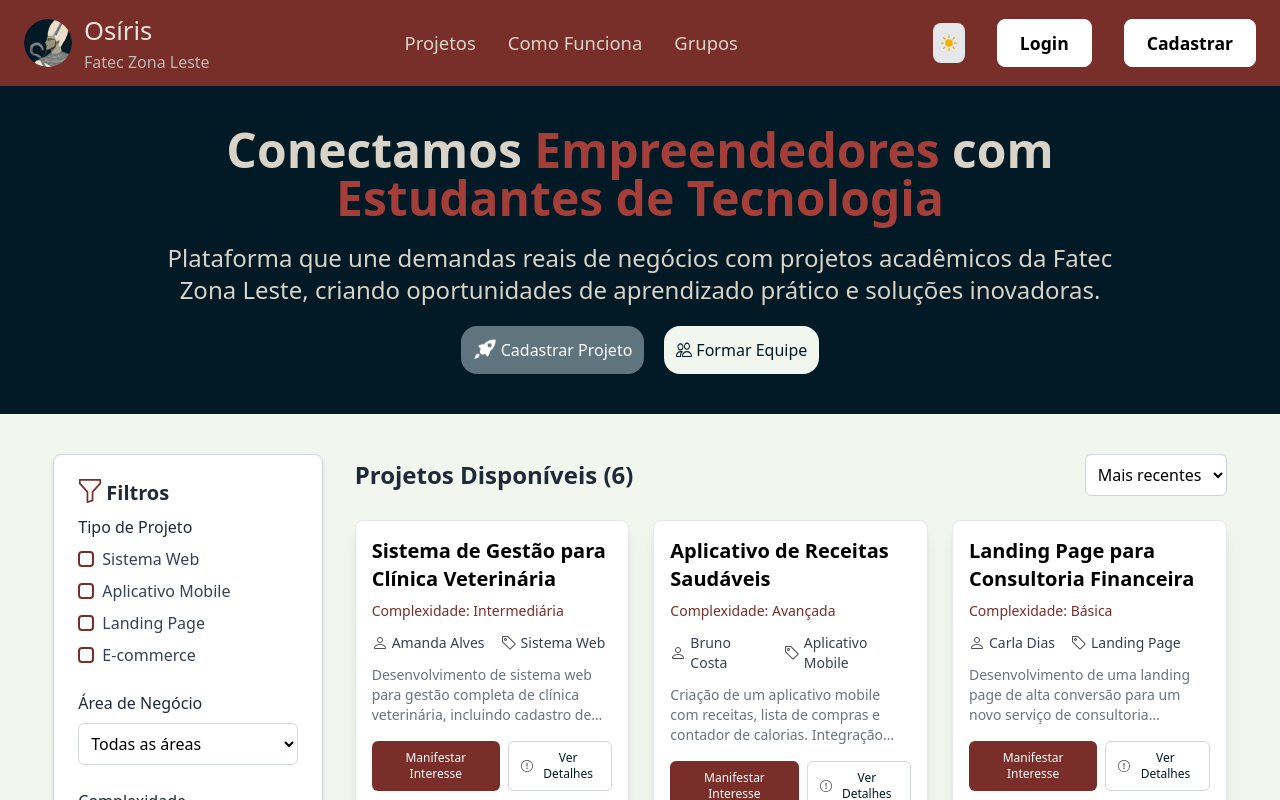
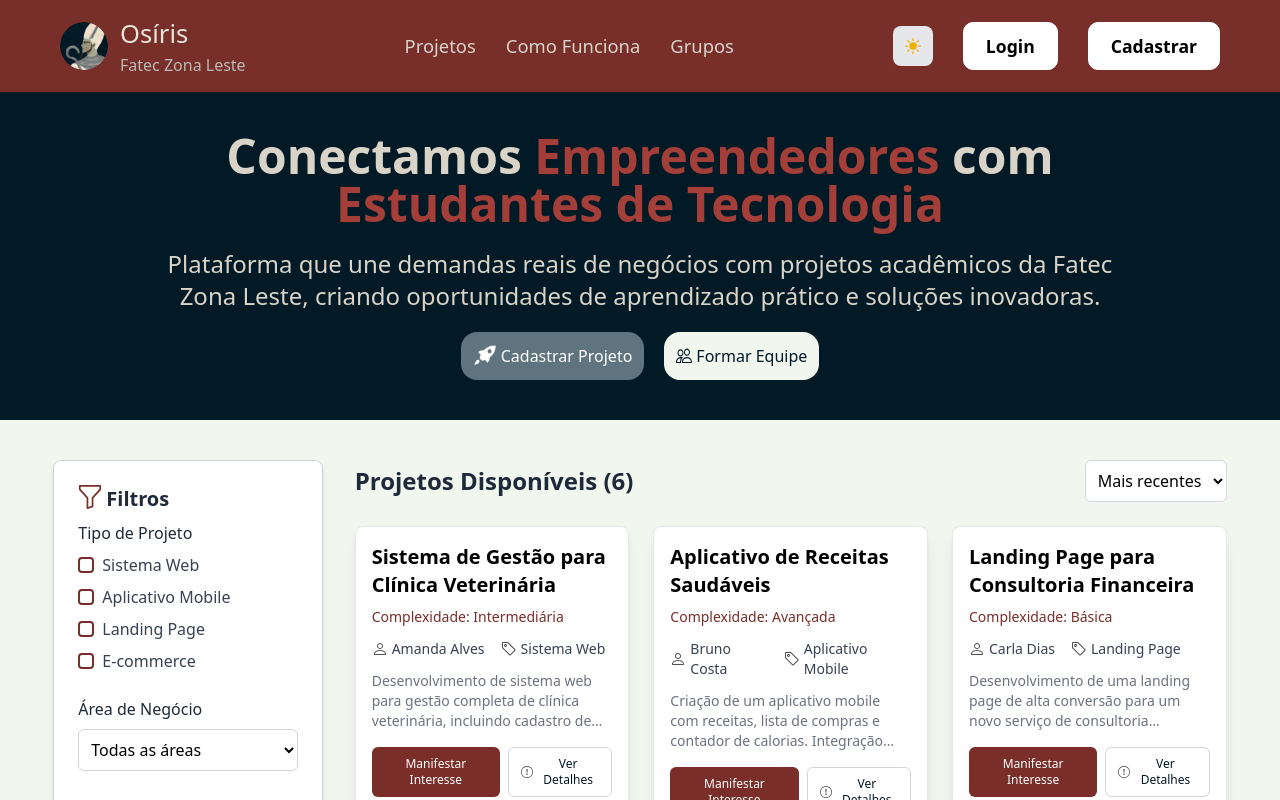
Before and after one commit to Infinito-1/osiris-react, a React (Vite) app: page / in a window 1280 px wide. Shown: the top 800 px of the page. Built offline with nearby package versions, Linux system fonts and the light colour scheme.

Commit message:
fix navbar

```diff
--- a/src/components/navbar/Navbar.tsx
+++ b/src/components/navbar/Navbar.tsx
@@ -1,82 +1,112 @@
 import { Link, useNavigate } from "react-router-dom";
 import logo from "../../assets/img/login/logo.png";
-import { Menu, MenuButton, MenuItem, MenuItems } from '@headlessui/react';
-import { ChevronDownIcon } from '@heroicons/react/20/solid';
+import { Menu, MenuButton, MenuItem, MenuItems } from '@headlessui/react'
+import { ChevronDownIcon } from '@heroicons/react/20/solid'
 import ThemeToggle from "../ThemeToggle";
 
 function Navbar() {
   const navigate = useNavigate();
   return (
+    <>
       <div>
-      {/* Mobile */}
-      <div className="block sm:hidden">
-        <nav className="flex justify-between items-center bg-[#782e29] px-4 py-3 w-full">
-          {/* Logo */}
-          <Link to='/' className="flex items-center gap-3">
+        <div className="block min-[808px]:hidden">
+          <nav className="flex justify-evenly items-center bg-[#782e29] px-[60px] py-[15px]">
+            {/* Esquerda */}
+            <Link to='/' className="flex items-center gap-[12px] cursor-pointer transition-opacity duration-300 hover:opacity-70">
               <div
-              className="w-12 h-12 rounded-full bg-center bg-cover"
+                className="w-[48px] h-[48px] rounded-full bg-center bg-cover bg-no-repeat"
                 style={{ backgroundImage: `url(${logo})` }}
               ></div>
               <div>
-              <h1 className="m-0 text-[clamp(1.3rem,4vw,1.6rem)] font-medium text-[#e9e4da]">Osíris</h1>
-              <span className="text-[clamp(0.85rem,2.5vw,1rem)] text-[#bab9b5]">Fatec Zona Leste</span>
+                <h1 className="m-0 text-[1.6rem] font-medium text-[#e9e4da]">
+                  Osíris
+                </h1>
+                <span className="text-[1rem] text-[#bab9b5]">Fatec Zona Leste</span>
               </div>
             </Link>
 
-          {/* Menu Hamburger */}
-          <Menu as="div" className="relative">
-            <MenuButton className="inline-flex items-center gap-1.5 rounded-md bg-white/10 px-3 py-2 text-white font-semibold hover:bg-white/20">
-              Menu <ChevronDownIcon className="h-5 w-5 text-gray-400" />
+            <Menu as="div" className="relative inline-block">
+              <MenuButton className="inline-flex w-full justify-center gap-x-1.5 rounded-md bg-white/10 px-3 py-2 text-sm font-semibold
+              text-white inset-ring-1 inset-ring-white/5 hover:bg-white/20"> Menu <ChevronDownIcon aria-hidden="true" className="-mr-1 size-5 text-gray-400" />
               </MenuButton>
-            <MenuItems className="absolute right-0 mt-2 w-40 divide-y divide-white/10 rounded-md bg-[#782e29]">
+              <MenuItems transition className="absolute right-0 z-10 mt-2 w-40 origin-top-right divide-y divide-white/10 rounded-md
+              bg-[#782e29] outline-1 -outline-offset-1 outline-white/10 transition data-closed:scale-95 data-closed:transform data-closed:opacity-0
+              data-enter:duration-100 data-enter:ease-out data-leave:duration-75 data-leave:ease-in">
                 <div className="py-1">
-                <MenuItem><a href="#" onClick={() => navigate("/demandas")} className="block px-4 py-2 text-sm text-[#dad4c8] hover:opacity-70">Projetos</a></MenuItem>
-                <MenuItem><a href="#" onClick={() => navigate("/#como-funciona")} className="block px-4 py-2 text-sm text-[#dad4c8] hover:opacity-70">Como Funciona</a></MenuItem>
-                <MenuItem><a href="#" onClick={() => navigate("/grupos")} className="block px-4 py-2 text-sm text-[#dad4c8] hover:opacity-70">Grupos</a></MenuItem>
+                  <MenuItem><a href="#"className="block px-4 py-2 text-sm bg-none border-none text-[#dad4c8] cursor-pointer transition-opacity duration-300 hover:opacity-70" onClick={() => navigate("/demandas")}> Projetos </a></MenuItem>
+                  <MenuItem><a href="#"className="block px-4 py-2 text-sm bg-none border-none text-[#dad4c8] cursor-pointer transition-opacity duration-300 hover:opacity-70" onClick={() => navigate("/#como-funciona")}> Como Funciona </a></MenuItem>
+                  <MenuItem><a href="#"className="block px-4 py-2 text-sm bg-none border-none text-[#dad4c8] cursor-pointer transition-opacity duration-300 hover:opacity-70" onClick={() => navigate("/grupos")}> Grupos </a></MenuItem>
                 </div>
                   <div className="py-1">
                     <MenuItem><div className="px-4 py-2"><ThemeToggle /></div></MenuItem>
-                <MenuItem><a href="#" onClick={() => navigate("/login")} className="block px-4 py-2 text-sm text-gray-300 hover:opacity-70">Login</a></MenuItem>
-                <MenuItem><a href="#" onClick={() => navigate("/login")} className="block px-4 py-2 text-sm text-gray-300 hover:opacity-70">Cadastrar</a></MenuItem>
+                    <MenuItem><a href="#"className="block px-4 py-2 text-sm text-gray-300 data-focus:bg-white/5 data-focus:text-white data-focus:outline-hidden" onClick={() => navigate("/login")}> Login </a></MenuItem>
+                    <MenuItem><a href="#"className="block px-4 py-2 text-sm text-gray-300 data-focus:bg-white/5 data-focus:text-white data-focus:outline-hidden" onClick={() => navigate("/login")}> Cadastrar </a></MenuItem>
                   </div>
                 </MenuItems>
             </Menu>
+
           </nav>
         </div>
 
-      {/* Desktop / Tablet */}
-      <div className="hidden sm:block">
-        <nav className="flex justify-between items-center bg-[#782e29] px-6 py-3 w-full">
-          {/* Esquerda - Logo */}
-          <Link to='/' className="flex items-center gap-3">
+        <div className="hidden min-[808px]:block">
+          <nav className="flex justify-between items-center bg-[#782e29] px-[60px] py-[15px]">
+            {/* Esquerda */}
+            <Link to='/' className="flex items-center gap-[12px] cursor-pointer transition-opacity duration-300 hover:opacity-70">
               <div
-              className="w-[clamp(2.5rem,6vw,3rem)] h-[clamp(2.5rem,6vw,3rem)] rounded-full bg-center bg-cover"
+                className="w-[48px] h-[48px] rounded-full bg-center bg-cover bg-no-repeat"
                 style={{ backgroundImage: `url(${logo})` }}
               ></div>
               <div>
-              <h1 className="m-0 text-[clamp(1.3rem,4vw,1.6rem)] font-medium text-[#e9e4da]">Osíris</h1>
-              <span className="text-[clamp(0.85rem,2vw,1rem)] text-[#bab9b5]">Fatec Zona Leste</span>
+                <h1 className="m-0 text-[1.6rem] font-medium text-[#e9e4da]">
+                  Osíris
+                </h1>
+                <span className="text-[1rem] text-[#bab9b5]">Fatec Zona Leste</span>
               </div>
             </Link>
 
-          {/* Centro - Links */}
-          <div className="flex items-center gap-[clamp(1rem,4vw,2rem)]">
-            <button className="text-[#dad4c8] text-[clamp(0.95rem,2vw,1.15rem)] font-medium hover:opacity-70" onClick={() => navigate("/demandas")}>Projetos</button>
-            <Link to="/#como-funciona" className="text-[#dad4c8] text-[clamp(0.95rem,2vw,1.15rem)] font-medium hover:opacity-70">Como Funciona</Link>
-            <button className="text-[#dad4c8] text-[clamp(0.95rem,2vw,1.15rem)] font-medium hover:opacity-70" onClick={() => navigate("/grupos")}>Grupos</button>
+            {/* Centro */}
+            <div className="flex items-center gap-[30px]">
+              <button
+                className="bg-none border-none text-[#dad4c8] text-[1.15rem] cursor-pointer font-medium transition-opacity duration-300 hover:opacity-70"
+                // onClick={() => navigate("/aluno")}
+                // onClick={() => navigate("/coordenador")}
+                // onClick={() => navigate("/empreendedor")}
+                onClick={() => navigate("/demandas")}
+              >
+                Projetos
+              </button>
+              <Link to="/#como-funciona" className="bg-none border-none text-[#dad4c8] text-[1.15rem] cursor-pointer font-medium transition-opacity duration-300 hover:opacity-70">
+                Como Funciona
+              </Link>
+              <button
+                className="bg-none border-none text-[#dad4c8] text-[1.15rem] cursor-pointer font-medium transition-opacity duration-300 hover:opacity-70"
+                onClick={() => navigate("/grupos")}
+              >
+                Grupos
+              </button>
             </div>
 
-          {/* Direita - ThemeToggle + Botões */}
-          <div className="flex items-center gap-[clamp(1rem,4vw,2rem)]">
-            <div className="w-[clamp(1.5rem,3vw,2rem)] h-[clamp(1.5rem,3vw,2rem)] flex items-center justify-center">
+            {/* Direita */}
+            <div className="flex items-center gap-[30px]">
               <ThemeToggle />
-            </div>
-            <button className="text-[clamp(0.9rem,2vw,1.1rem)] rounded-lg px-[clamp(16px,2vw,22px)] py-[clamp(6px,1.5vw,10px)] font-semibold border border-white bg-white text-black hover:opacity-85" onClick={() => navigate("/login")}>Login</button>
-            <button className="text-[clamp(0.9rem,2vw,1.1rem)] rounded-lg px-[clamp(16px,2vw,22px)] py-[clamp(6px,1.5vw,10px)] font-semibold border border-white bg-white text-black hover:opacity-85" onClick={() => navigate("/login")}>Cadastrar</button>
+              <button
+                className="text-[1.1rem] rounded-[10px] px-[22px] py-[10px] font-semibold cursor-pointer border border-solid border-white bg-white text-black transition-opacity duration-300 hover:opacity-85"
+                onClick={() => navigate("/login")}
+              >
+                Login
+              </button>
+              <button
+                className="text-[1.1rem] rounded-[10px] px-[22px] py-[10px] font-semibold cursor-pointer border border-solid border-white bg-white text-black transition-opacity duration-300 hover:opacity-85"
+                onClick={() => navigate("/login")}
+              >
+                Cadastrar
+              </button>
             </div>
           </nav>
         </div>
       </div>
+
+    </>
   );
 }
 
```
Lines whose indentation alone changed are shown as unchanged.
